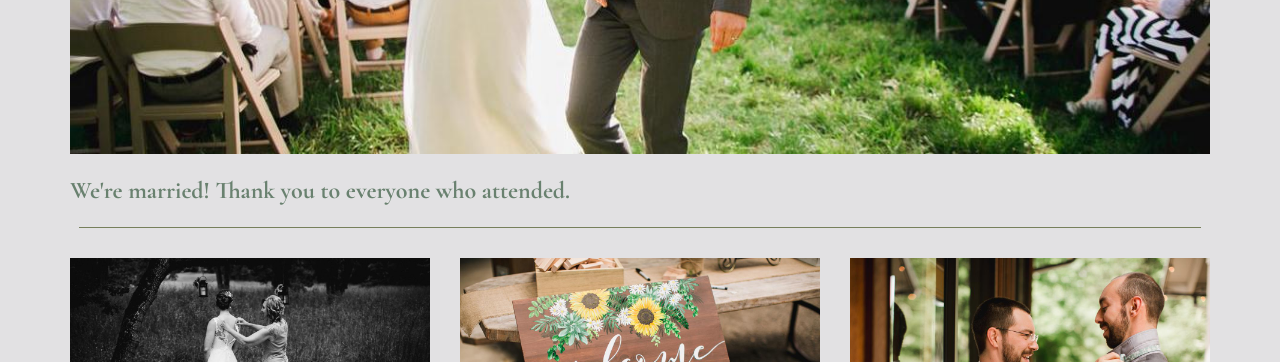
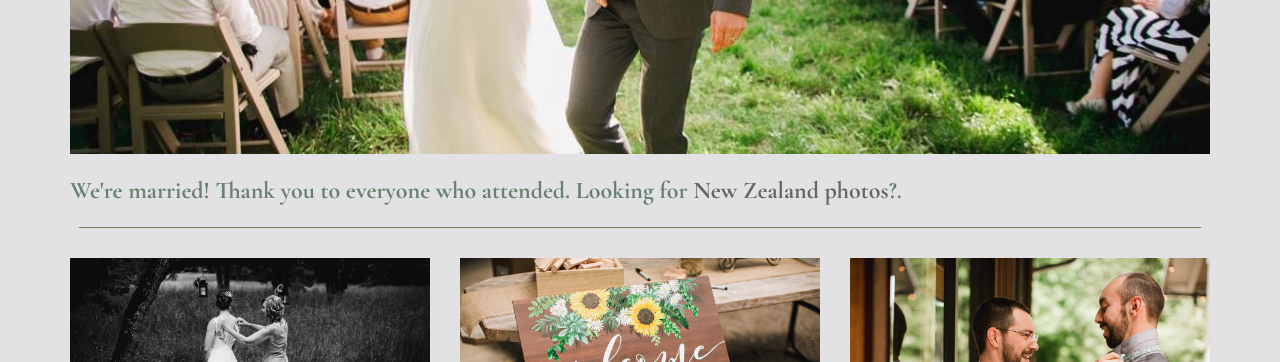
Before and after one commit to acrule/adamandoresta, a plain HTML site: page index.html in a window 1280 px wide. Shown: the part 438-800 px from the top of the page. Drawn offline with nearby package versions, Linux system fonts and the light colour scheme.

Commit message:
add nz link to home

```diff
--- a/css/style.css
+++ b/css/style.css
@@ -100,3 +100,7 @@ strong {
     background-color: #f1e8ca;
     color: #444;
 }
+
+a{
+    color: #666;
+}
--- a/index.html
+++ b/index.html
@@ -46,7 +46,7 @@
 
           <div class="row first-line">
               <div class="col-md-12 details">
-                  <h3 style="margin-top:0px;">We're married! Thank you to everyone who attended.</h3>
+                  <h3 style="margin-top:0px;">We're married! Thank you to everyone who attended. Looking for <a href="http://adamandoresta.com/nz.html">New Zealand photos</a>?.</h3>
                   <!-- <p>See some of our favorite photos from the big day below.</p> -->
               </div>
               <!--<h2>We're getting married! Come celebrate with us.</h2>-->
```
